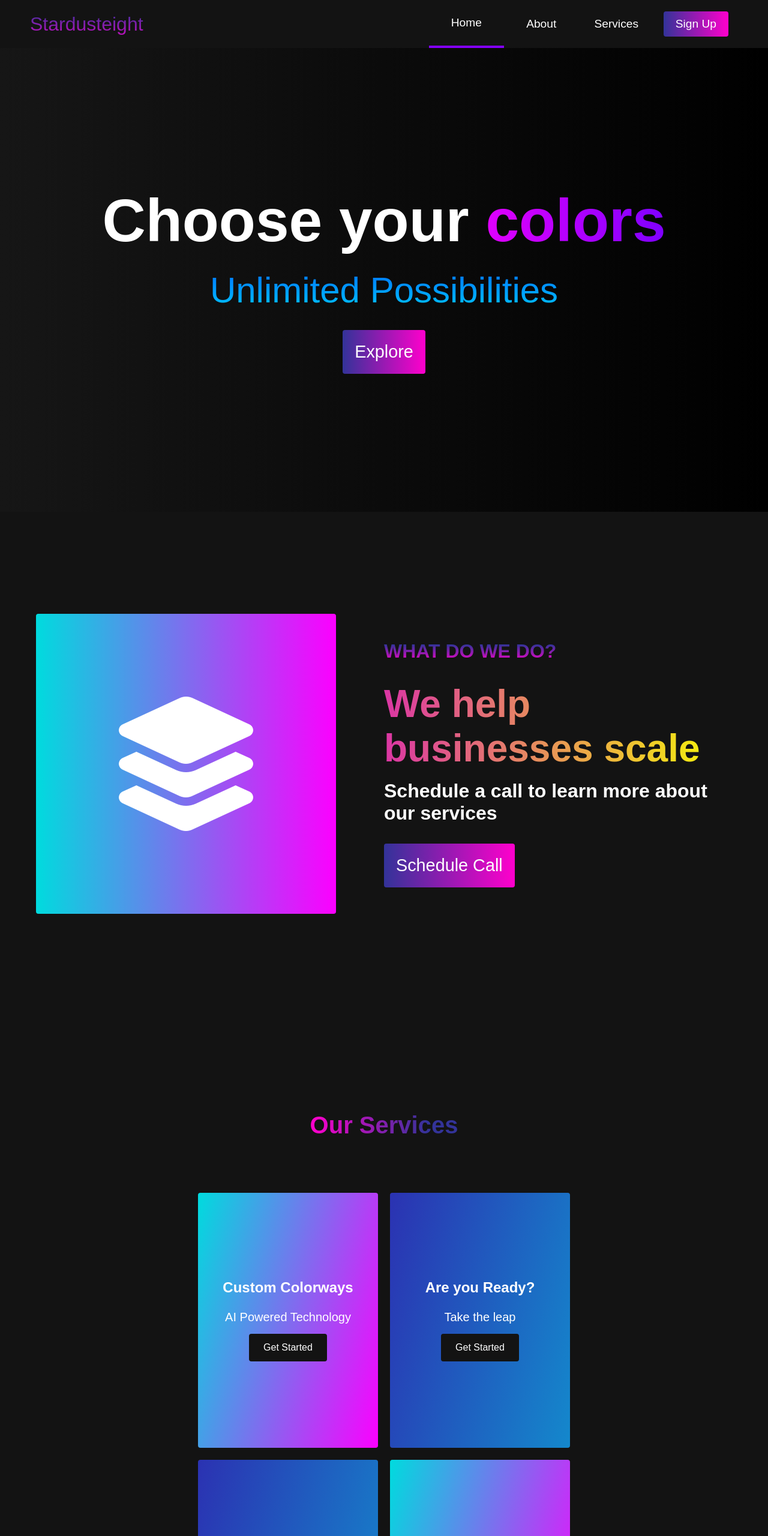
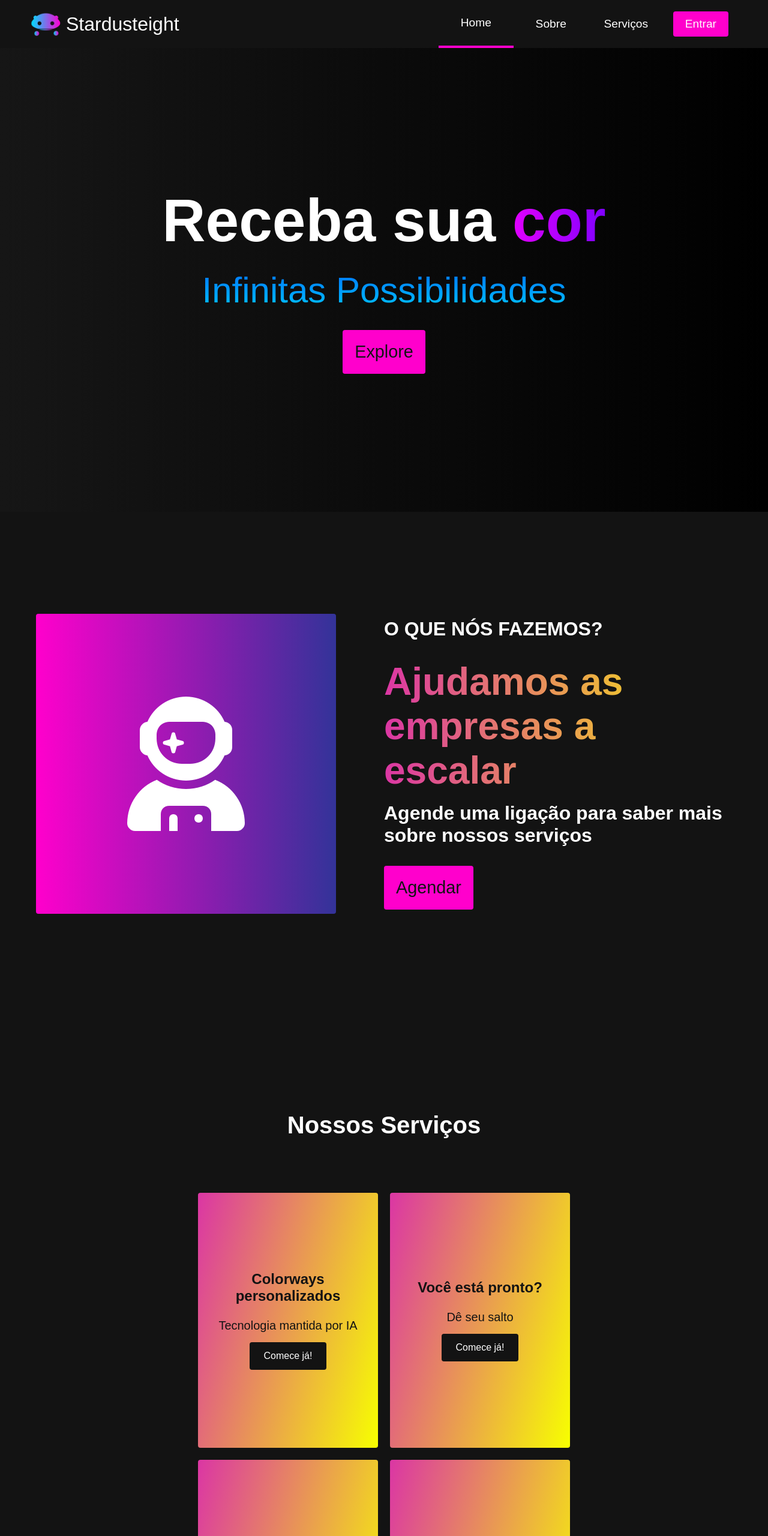
Before and after one commit to stardusteight-d4c/smooth-scroll-gradients, a plain HTML site: page index.html in a window 1280 px wide. Shown: the top 2560 px of the page at 60% size. Drawn offline with Linux system fonts and the light colour scheme.

Commit message:
change colors

```diff
--- a/index.html
+++ b/index.html
@@ -4,7 +4,7 @@
   <meta charset="UTF-8">
   <meta http-equiv="X-UA-Compatible" content="IE=edge">
   <meta name="viewport" content="width=device-width, initial-scale=1.0">
-  <title>Scroll Website</title>
+  <title>Colors</title>
   <link rel="stylesheet" href="styles.css">
   <link rel="stylesheet" href="https://use.fontawesome.com/releases/v6.1.1/css/all.css" integrity="sha384-/frq1SRXYH/bSyou/HUp/hib7RVN1TawQYja658FEOodR/FQBKVqT9Ol+Oz3Olq5" crossorigin="anonymous">
 </head>
@@ -23,13 +23,13 @@
           <a href="#home" class="navbar__links" id="home-page">Home</a>
         </li>
         <li class="navbar__item">
-          <a href="#about" class="navbar__links" id="about-page">About</a>
+          <a href="#about" class="navbar__links" id="about-page">Sobre</a>
         </li>
         <li class="navbar__item">
-          <a href="#services" class="navbar__links" id="services-page">Services</a>
+          <a href="#services" class="navbar__links" id="services-page">Serviços</a>
         </li>
         <li class="navbar__btn">
-          <a href="#sign-up" class="button" id="signup">Sign Up</a>
+          <a href="#sign-up" class="button" id="signup">Entrar</a>
         </li>
       </ul>
     </div>
@@ -38,8 +38,8 @@
   <!-- Hero Section -->
   <div class="hero" id="home">
     <div class="hero__container">
-      <h1 class="hero__heading">Choose your <span>colors</span></h1>
-      <p class="hero__description">Unlimited Possibilities</p>
+      <h1 class="hero__heading">Receba sua <span>cor</span></h1>
+      <p class="hero__description">Infinitas Possibilidades</p>
       <button class="main__btn"><a href="#">Explore</a></button>
     </div>
   </div>
@@ -48,40 +48,40 @@
   <div class="main" id="about">
     <div class="main__container">
       <div class="main__img--container">
-        <div class="main__img--card"><i class="fas fa-layer-group"></i></div>
+        <div class="main__img--card"><i class="fa-solid fa-user-astronaut"></i></div>
       </div>
       <div class="main__content">
-        <h1>What do we do?</h1>
-        <h2>We help businesses scale</h2>
-        <p>Schedule a call to learn more about our services</p>
-        <button class="main__btn"><a href="#">Schedule Call</a></button>
+        <h1>O que nós fazemos?</h1>
+        <h2>Ajudamos as empresas a escalar</h2>
+        <p>Agende uma ligação para saber mais sobre nossos serviços</p>
+        <button class="main__btn"><a href="#">Agendar</a></button>
       </div>
     </div>
   </div>
 
   <!-- Services Section -->
   <div class="services" id="services">
-    <h1>Our Services</h1>
+    <h1>Nossos Serviços</h1>
     <div class="services__wrapper">
       <div class="services__card">
-        <h2>Custom Colorways</h2>
-        <p>AI Powered Technology</p>
-        <div class="services__btn"><button>Get Started</button></div>
+        <h2>Colorways personalizados</h2>
+        <p>Tecnologia mantida por IA</p>
+        <div class="services__btn"><button>Comece já!</button></div>
       </div>
       <div class="services__card">
-        <h2>Are you Ready?</h2>
-        <p>Take the leap</p>
-        <div class="services__btn"><button>Get Started</button></div>
+        <h2>Você está pronto?</h2>
+        <p>Dê seu salto</p>
+        <div class="services__btn"><button>Comece já!</button></div>
       </div>
       <div class="services__card">
-        <h2>Full Gradients</h2>
-        <p>100 Combinations</p>
-        <div class="services__btn"><button>Get Started</button></div>
+        <h2>Gradientes Completos</h2>
+        <p>100 Combinações</p>
+        <div class="services__btn"><button>Comece já!</button></div>
       </div>
       <div class="services__card">
-        <h2>Infinite Choices</h2>
-        <p>1000's of colors</p>
-        <div class="services__btn"><button>Get Started</button></div>
+        <h2>Escolhas Ilimitadas</h2>
+        <p>+1000 cores</p>
+        <div class="services__btn"><button>Comece já!</button></div>
       </div>
     </div>
   </div>
@@ -90,10 +90,10 @@
   <div class="main" id="sign-up">
     <div class="main__container">
       <div class="main__content">
-        <h1>Join Our Team</h1>
-        <h2>Sign Up Today</h2>
-        <p>See what makes us different</p>
-        <button class="main__btn"><a href="#">Sign Up</a></button>
+        <h1>Junte-se a nossa equipe</h1>
+        <h2>Inscreva-se agora</h2>
+        <p>Veja o que nos diferencia</p>
+        <button class="main__btn"><a href="#">Entrar</a></button>
       </div>
       <div class="main__img--container">
         <div class="main__img--card" id="card-2">
@@ -108,28 +108,28 @@
     <div class="footer__links">
       <div class="footer__link--wrapper">
         <div class="footer__link--items">
-          <h2>About Us</h2>
-          <a href="/sign__up">How it works</a>
-          <a href="/">Testimonials</a>
-          <a href="/">Careers</a>
-          <a href="/">Terms of Service</a>
+          <h2>Sobre nós</h2>
+          <a href="/sign__up">Como funciona</a>
+          <a href="/">Depoimentos</a>
+          <a href="/">Carreiras</a>
+          <a href="/">Termos de serviço</a>
         </div>
         <div class="footer__link--items">
-          <h2>Contact Us</h2>
-          <a href="/">Contact</a>
-          <a href="/">Support</a>
-          <a href="/">Destinations</a>
+          <h2>Contato</h2>
+          <a href="/">Entre em Contato</a>
+          <a href="/">Suporte</a>
+          <a href="/">Destinos</a>
         </div>
       </div>
       <div class="footer__link--wrapper">
         <div class="footer__link--items">
-          <h2>Videos</h2>
-          <a href="/">Submit Video</a>
-          <a href="/">Ambassadors</a>
-          <a href="/">Agency</a>
+          <h2>Vídeos</h2>
+          <a href="/">Enviar vídeo</a>
+          <a href="/">Representantes</a>
+          <a href="/">Agência</a>
         </div>
         <div class="footer__link--items">
-          <h2>Social Media</h2>
+          <h2>Social</h2>
           <a href="/">Instagram</a>
           <a href="/">Facebook</a>
           <a href="/">Youtube</a>
--- a/styles.css
+++ b/styles.css
@@ -1,3 +1,5 @@
+@import url('https://fonts.googleapis.com/css2?family=Montserrat:wght@300&display=swap');
+
 * {
   box-sizing: border-box;
   margin: 0;
@@ -30,18 +32,23 @@
 }
 
 #navbar__logo {
-  background-color: #ff00cc;
-  background-image: linear-gradient(to top, #ff00cc 0%, #333399 80%);
-  background-size: 100%;
-  -webkit-background-clip: text;
-  -moz-background-clip: text;
-  -webkit-text-fill-color: transparent;
-  -moz-text-fill-color: transparent;
+  color: #fff;
   display: flex;
   align-items: center;
   cursor: pointer;
   text-decoration: none;
   font-size: 2rem;
+}
+
+#navbar__logo::before {
+  content: '';
+  display: block;
+  background-image: url('icon.png');
+  background-repeat: no-repeat;
+  width: 40px;
+  height: 40px;
+  background-size: cover;
+  padding-right: 20px;
 }
 
 .navbar__menu {
@@ -84,9 +91,7 @@
   border: none;
   outline: none;
   border-radius: 4px;
-  background: #ff00cc;  /* fallback for old browsers -- Cosmic Fusion */
-  background: -webkit-linear-gradient(to right, #333399, #ff00cc);  /* Chrome 10-25, Safari 5.1-6 */
-  background: linear-gradient(to right, #333399, #ff00cc); /* W3C, IE 10+/ Edge, Firefox 16+, Chrome 26+, Opera 12+, Safari 7+ */
+  background: #ff00cc;
   color: #fff;
   transition: all 0.3s ease;
 }
@@ -239,7 +244,7 @@
 }
 
 .highlight {
-  border-bottom: 4px solid rgb(132, 0, 255);
+  border-bottom: 4px solid #ff00cc;
 }
 
 @media screen and (max-width: 768px) {
@@ -278,13 +283,7 @@
 
 .main__content h1 {
   font-size: 2rem;
-  background-color: #ff00cc;
-  background-image: linear-gradient(to top, #ff00cc 0%, #333399 80%);
-  background-size: 100%;
-  -webkit-background-clip: text;
-  -moz-background-clip: text;
-  -webkit-text-fill-color: transparent;
-  -moz-text-fill-color: transparent;
+  color: #fff;
   text-transform: uppercase;
   margin-bottom: 32px;
 }
@@ -309,9 +308,7 @@
 
 .main__btn {
   font-size: 1.8rem;
-  background: #ff00cc;  /* fallback for old browsers -- Cosmic Fusion */
-  background: -webkit-linear-gradient(to right, #333399, #ff00cc);  /* Chrome 10-25, Safari 5.1-6 */
-  background: linear-gradient(to right, #333399, #ff00cc); /* W3C, IE 10+/ Edge, Firefox 16+, Chrome 26+, Opera 12+, Safari 7+ */
+  background: #ff00cc;  /* fallback for old browsers */
   padding: 20px 20px;
   border: none;
   border-radius: 4px;
@@ -319,14 +316,14 @@
   margin-top: 2rem;
   cursor: pointer;
   position: relative;
-  transition: all 0.35s;
+  transition: all 0.55s;
   outline: none;
 }
 
 .main__btn a {
   position: relative;
   z-index: 2;
-  color: #fff;
+  color: #131313;
   text-decoration: none;
 }
 
@@ -337,8 +334,8 @@
   left: 0;
   width: 0;
   height: 100%;
-  background-color: #333399;
-  transition: all 0.35s;
+  background: #fff;
+  transition: all 0.55s;
   border-radius: 4px;
 }
 
@@ -363,17 +360,20 @@
   flex-direction: column;
   justify-content: center;
   color: #fff;
-  background-image: linear-gradient(to right, #00dbde 0%, #fc00ff 100%);
+  background: #ff00cc;  /* fallback for old browsers */
+  background: -webkit-linear-gradient(to left, #333399, #ff00cc);  /* Chrome 10-25, Safari 5.1-6 */
+  background: linear-gradient(to left, #333399, #ff00cc); /* W3C, IE 10+/ Edge, Firefox 16+, Chrome 26+, Opera 12+, Safari 7+ */
 }
 
-.fa-layer-group, .fa-users {
+.fa-user-astronaut, .fas-users, .fas {
   font-size: 14rem;
 }
 
 #card-2 {
-  background: #ff512f;
-  background: -webkit-linear-gradient(to right, #dd2476, #ff512f);  /* Chrome 10-25, Safari 5.1-6 */
-  background: linear-gradient(to right, #ff2476, #ff512f); /* W3C, IE 10+/ Edge, Firefox 16+, Chrome 26+, Opera 12+, Safari 7+ */
+  background: #ff00cc;  /* fallback for old browsers */
+  background: -webkit-linear-gradient(to left, #333399, #ff00cc);  /* Chrome 10-25, Safari 5.1-6 */
+  background: linear-gradient(to left, #333399, #ff00cc); /* W3C, IE 10+/ Edge, Firefox 16+, Chrome 26+, Opera 12+, Safari 7+ */
+
 }
 
 /* Mobile Responsive */
@@ -424,11 +424,7 @@
     height: 250px;
   }
 
-  .fas-users, .fa-layer-group {
-    font-size: 4rem;
-  }
-
-  .fa-layer-group, .fa-users {
+  .fas-users, .fa-user-astronaut, .fas {
     font-size: 4rem;
   }
 
@@ -463,13 +459,7 @@
 }
 
 .services h1 {
-  background-color: #ff8177;
-  background-image: linear-gradient(to right, #ff00cc 0%, #333399 80%);
-  background-size: 100%;
-  -webkit-background-clip: text;
-  -moz-background-clip: text;
-  -webkit-text-fill-color: transparent;
-  -moz-text-fill-color: transparent;
+  color: #fff;
   margin-bottom: 5rem;
   font-size: 2.5rem;
 }
@@ -488,21 +478,12 @@
   display: flex;
   flex-direction: column;
   justify-content: center;
-  color: #fff;
-  background-image: linear-gradient(-255deg, #00dbde 0%, #fc00ff 100%);
+  color: #131313;
+  background: #f7ff00;  /* fallback for old browsers -- Alihossein */
+  background: -webkit-linear-gradient(to right, #db36a4, #f7ff00);  /* Chrome 10-25, Safari 5.1-6 */
+  background: linear-gradient(-255deg, #db36a4, #f7ff00); /* W3C, IE 10+/ Edge, Firefox 16+, Chrome 26+, Opera 12+, Safari 7+ */
   transition: 0.3s ease-in;
-}
-
-.services__card:nth-child(2) {
-  background: #1488CC;  /* fallback for old browsers -- Skyline */
-  background: -webkit-linear-gradient(-255deg, #2B32B2, #1488CC);  /* Chrome 10-25, Safari 5.1-6 */
-  background: linear-gradient(-255deg, #2B32B2, #1488CC); /* W3C, IE 10+/ Edge, Firefox 16+, Chrome 26+, Opera 12+, Safari 7+ */
-}
-
-.services__card:nth-child(3) {
-  background: #1488CC;  /* fallback for old browsers -- Skyline */
-  background: -webkit-linear-gradient(-255deg, #2B32B2, #1488CC);  /* Chrome 10-25, Safari 5.1-6 */
-  background: linear-gradient(-255deg, #2B32B2, #1488CC); /* W3C, IE 10+/ Edge, Firefox 16+, Chrome 26+, Opera 12+, Safari 7+ */
+  padding: 1rem;
 }
 
 .services__card h2 {
```
Also changed, not shown: icon.png (added).
